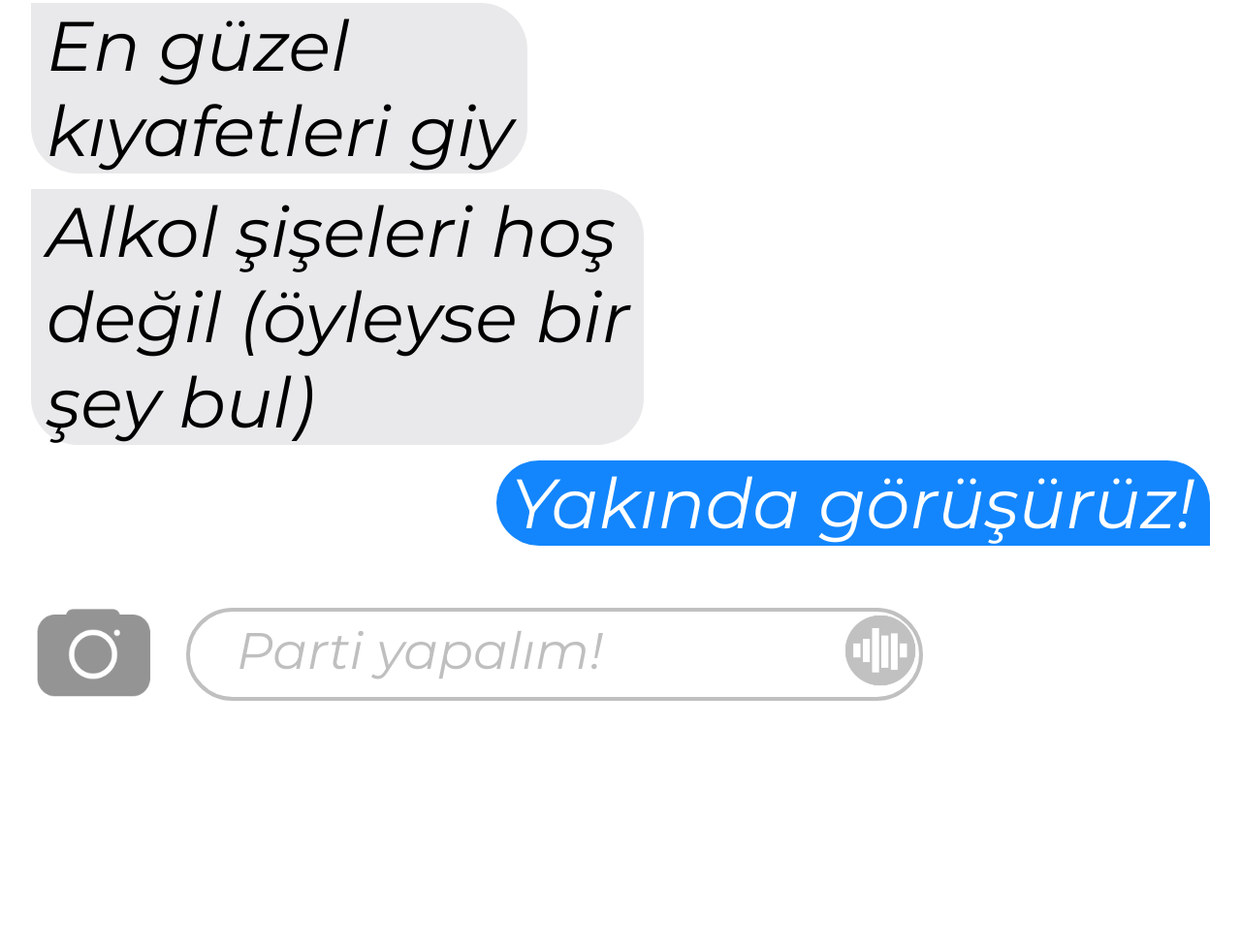
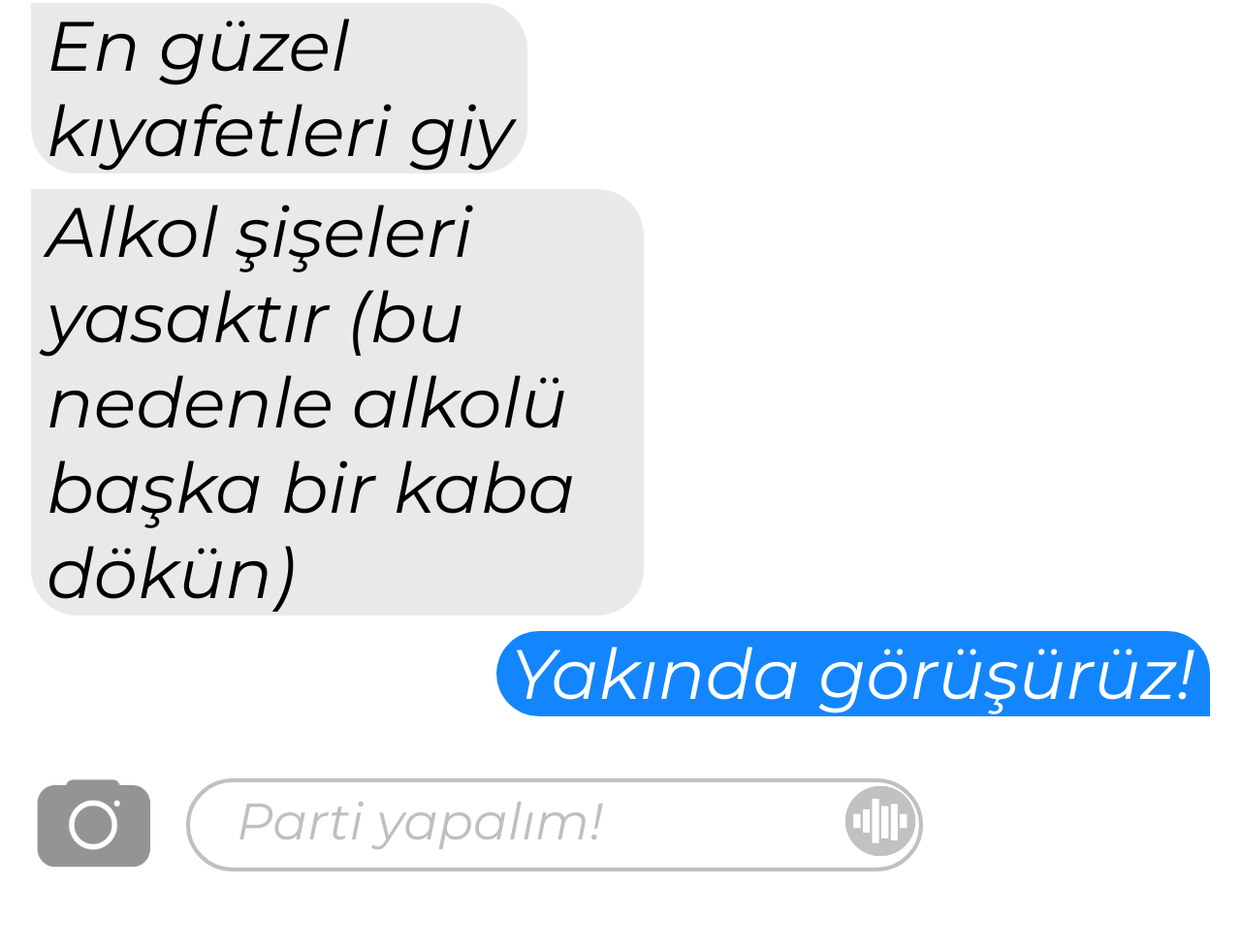
Before and after one commit to MarkRomanczuk/MarkRomanczuk.github.io, a plain HTML site: page tusa/ep.html in a window 1280 px wide. Shown: the part 1134-2112 px from the top of the page at 97% size. Before the commit the page ends 1937 px from the top, so only its background shows below. Drawn offline with Linux system fonts and the light colour scheme.

Commit message:
Update ep.html

```diff
--- a/tusa/ep.html
+++ b/tusa/ep.html
@@ -181,9 +181,7 @@
               border-top-right-radius: 3rem; border-bottom-right-radius: 3rem;
              width: 38.5rem; color: #000; padding-left: 1rem;
              margin: 1rem; margin-left: 2rem;
-             border-bottom-left-radius: 3rem;">Alkol şişeleri
-hoş değil
-(öyleyse bir şey bul)</p>
+             border-bottom-left-radius: 3rem;">Alkol şişeleri yasaktır (bu nedenle alkolü başka bir kaba dökün)</p>
         </div>
         <div class="tree" align="right">
             <p style="background-color: #1386fd; width: 45rem;
```
